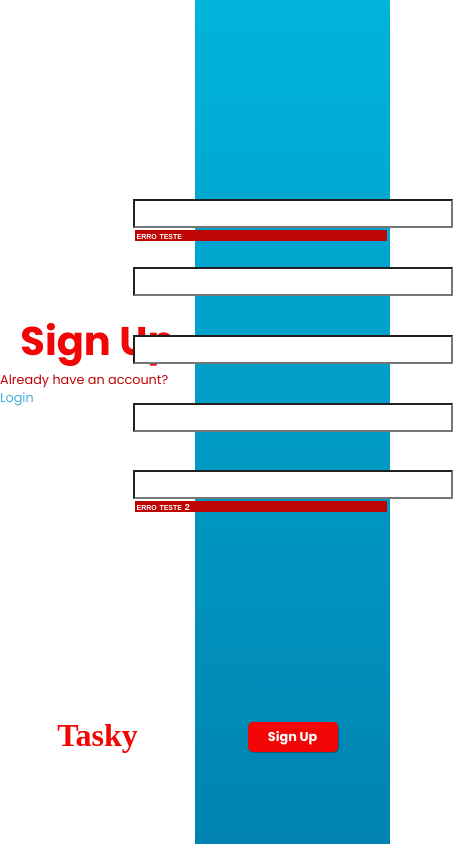
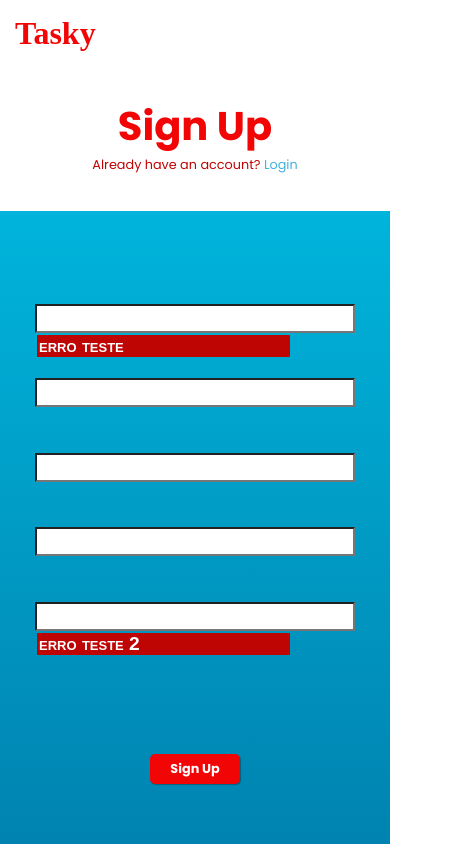
Before and after one commit to brunovcg/Tasky, a React (Create React App) app: page / in a window 390 px wide. Shown: the whole page, 453 px wide, since content can reach past the window. Built offline with nearby package versions, Linux system fonts and the light colour scheme; a web font is replaced by a local one.

Commit message:
feature/SignUp: mobile styled

```diff
--- a/src/pages/signUp/styles.js
+++ b/src/pages/signUp/styles.js
@@ -61,10 +61,6 @@ export const Container = styled.div`
             justify-content: center;
             padding-top: 20px;
 
-            input{
-
-            }
-
             .blueBoxFormError{
                 height: 5%;
                 margin: 2px;
@@ -94,6 +90,43 @@ export const Container = styled.div`
         }
     }
 
+    @media (max-width: 660px){
 
+        flex-direction: column;
 
-`
+        .whiteBox, .blueBox{
+            width: 100vw;
+        }
+
+        .whiteBox{
+            height: 25%;
+
+            .whiteBoxTitle{
+                padding-top:15%;
+            }
+
+            .whiteBoxName{
+                position: absolute;
+                top: 15px;
+                left: 15px;
+            }
+        }
+
+        .blueBox{
+            height: 75%;
+
+            .blueBoxForm{
+
+                .blueBoxFormError{
+                    height: 8%;
+
+                    p{
+                        width: 80%;
+                        background-color: var(--dark-red);
+                        font-size: 1.2rem;
+                    }
+            }
+        }
+    }
+
+}`
```
